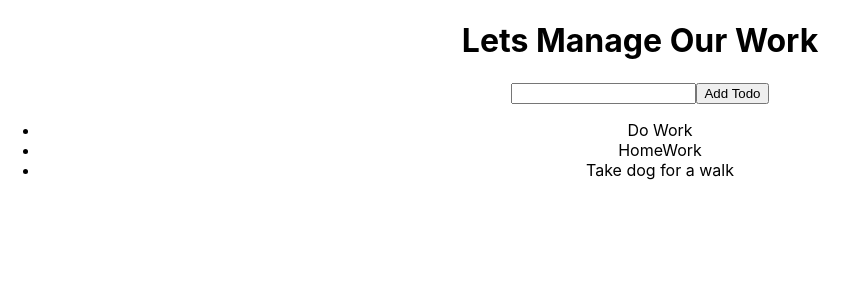
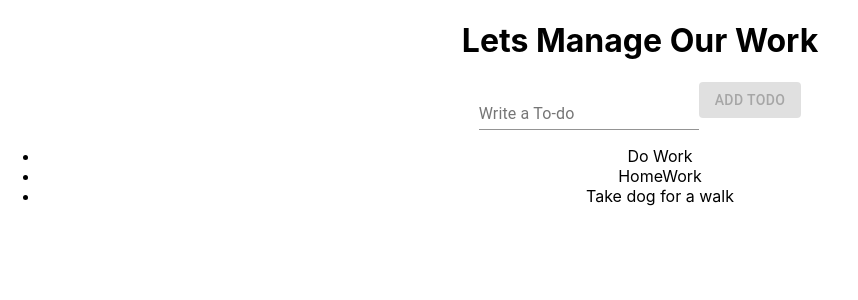
Before and after one commit to harsh007fc/ToDo_Firebase, a React (Create React App) app: page / in a window 1280 px wide. Shown: the top 300 px of the page, without its empty margins (0-858 px from the left). Built offline with nearby package versions, Linux system fonts and the light colour scheme.

Commit message:
upto basic material ui

```diff
--- a/package.json
+++ b/package.json
@@ -3,6 +3,8 @@
   "version": "0.1.0",
   "private": true,
   "dependencies": {
+    "@material-ui/core": "^4.12.1",
+    "@material-ui/icons": "^4.11.2",
     "@testing-library/jest-dom": "^5.14.1",
     "@testing-library/react": "^11.2.7",
     "@testing-library/user-event": "^12.8.3",
--- a/src/App.js
+++ b/src/App.js
@@ -1,5 +1,7 @@
 import React, { useState } from 'react';
 import './App.css';
+import Button from '@material-ui/core/Button';
+import { FormControl,Input,InputLabel } from '@material-ui/core';
 
 function App() {
   let [todos, setTodos] = useState(['Do Work', 'HomeWork', 'Take dog for a walk']);
@@ -15,8 +17,12 @@ function App() {
     <div className="App">
       <h1>Lets Manage Our Work</h1>
       <form >
-        <input value={input} onChange={(e) => setInput(e.target.value)} type="text" />
-        <button type='submit' onClick={addTodo}>Add Todo</button>
+
+        <FormControl>
+          <InputLabel >Write a To-do</InputLabel>
+          <Input value={input} onChange={(e) => setInput(e.target.value)} type="text" />
+        </FormControl>
+        <Button disabled={!input} type='submit' onClick={addTodo} variant="contained" color="primary">Add Todo</Button>
       </form>
       <ul>
         {todos.map((todo) => (
```
Also changed, not shown: 1 other file (tests, documents, lock files or other folders).
